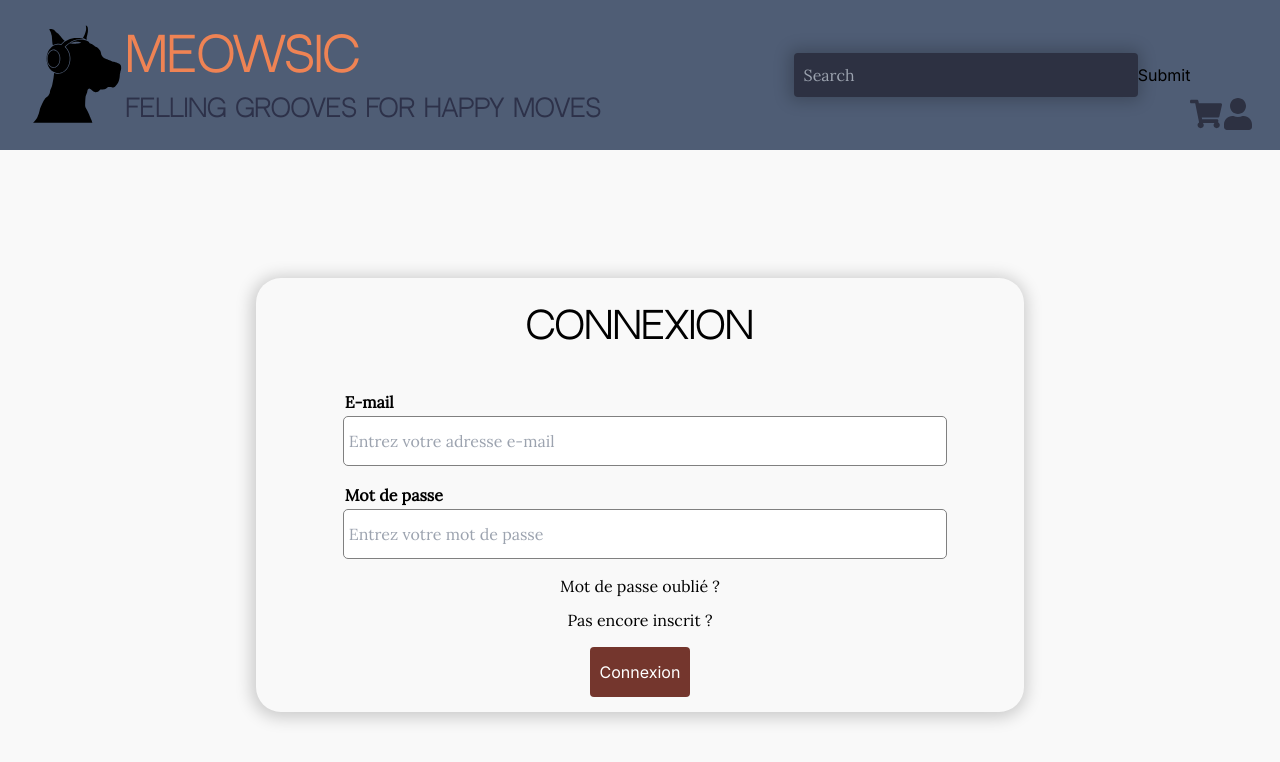
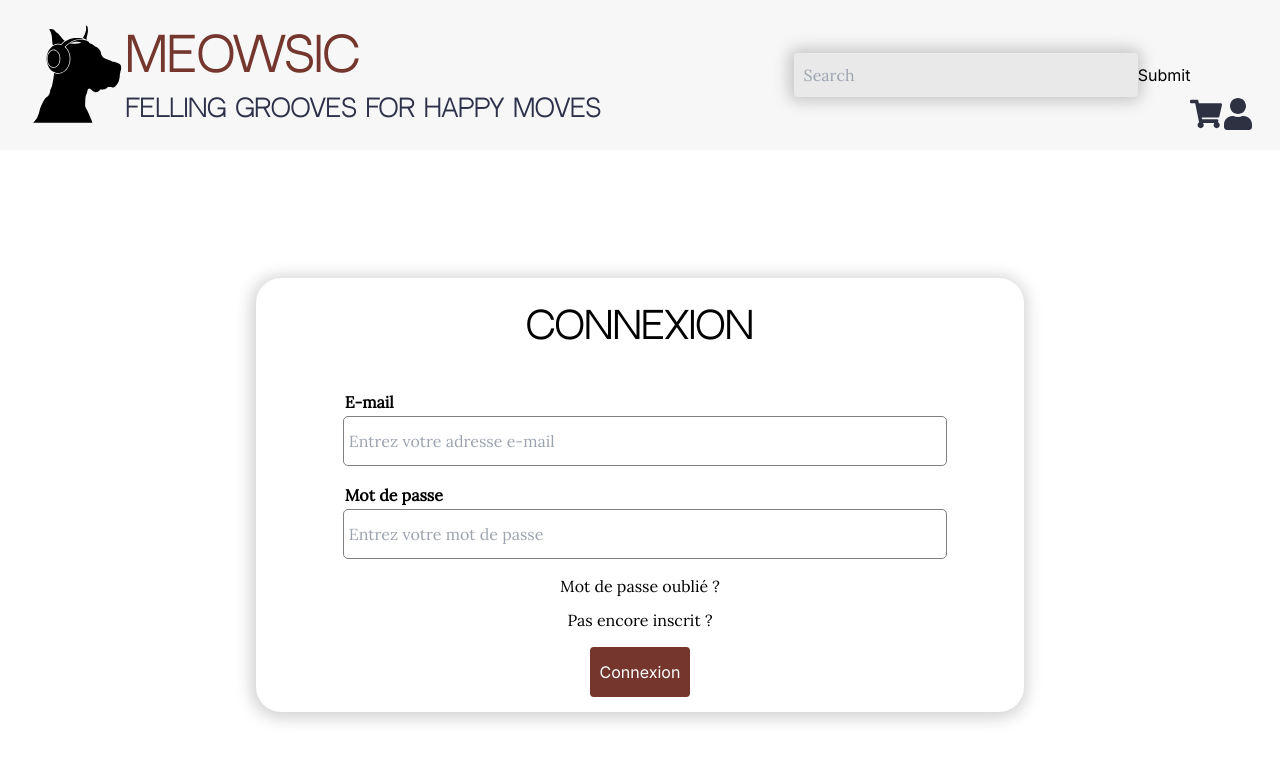
Before and after one commit to C2dricLeroy/e-Commerce_incubator, a Next.js app in the folder e-commerce_incubator/: page /login in a window 1280 px wide. Shown: the top 762 px of the page. Built offline with nearby package versions, Linux system fonts and the light colour scheme.

Commit message:
feat(design): change design

```diff
--- a/e-commerce_incubator/src/app/components/Header/style.module.css
+++ b/e-commerce_incubator/src/app/components/Header/style.module.css
@@ -2,18 +2,15 @@
     width: 100%;
     height: auto;
     max-height: 150px;
-    background-color: #4F5D75;
+    background-color: #F7F7F7;
     display: flex;
     flex-direction: row;
     align-items: center;
     justify-content: space-between;
-
 }
 
-
-
 .title {
-    color: #EF8354;
+    color: #74362D;
     font-family: NeutralFace, sans-serif;
     text-decoration: none;
     font-size: 46px;
@@ -41,7 +38,7 @@
 .searchInput {
     width: 100%;
     min-width: 220px;
-    background: #2D3142;
+    background: #E9E9E9;
     padding: 10px;
     border: none;
     border-radius: 4px;
@@ -50,12 +47,12 @@
     box-shadow: -1px 0px 16px 4px rgba(0,0,0,0.21);
     -webkit-box-shadow: -1px 0px 16px 4px rgba(0,0,0,0.21);
     -moz-box-shadow: -1px 0px 16px 4px rgba(0,0,0,0.21);
-    color: #F9F9F9;
+    color: #2D3142;
     font-family: Lora, serif;
 }
 
 .searchInput:hover {
-    border: 1px solid #F9F9F9;
+    background: #F9F9F9;
 }
 
 .iconList {
--- a/e-commerce_incubator/src/app/globals.css
+++ b/e-commerce_incubator/src/app/globals.css
@@ -14,7 +14,7 @@ body, html, div {
 }
 
 html {
-  background-color: #F9F9F9;
+  background-color: white;
 }
 
 h1, h2 {
@@ -32,7 +32,7 @@ html {
 }
 
 body {
-  background-color: #F9F9F9;
+  background-color: white;
 }
 
 @font-face {
```
Also changed, not shown: e-commerce_incubator/src/app/components/TopProducts/styles.module.css (+6 -6 lines), e-commerce_incubator/src/app/components/TopProducts/`.tsx (deleted).
